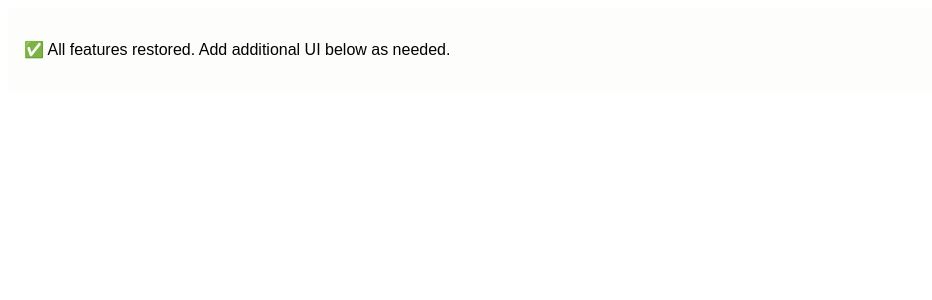
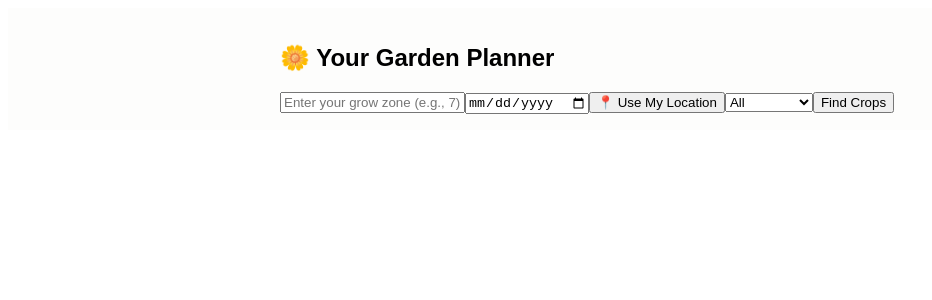
Before and after one commit to SpokenGarden/Find-Crops, a React (Create React App) app: page / in a window 1280 px wide. Both pictures are taken after a click on the button "🌿 Start Planning". Shown: the top 300 px of the page, without its empty margins (0-932 px from the left). Built offline with nearby package versions, Linux system fonts and the light colour scheme.

Commit message:
Update App.js

```diff
--- a/src/App.js
+++ b/src/App.js
@@ -1,3 +1,4 @@
+/* Full GrowBuddy App with restored interactive planner */
 import React, { useState, useEffect } from "react";
 
 export default function GardenPlannerApp() {
@@ -19,7 +20,6 @@ export default function GardenPlannerApp() {
           ...item,
           Crop: item["Crop Common Names"]
         }));
-        console.log("Loaded crop data:", normalized);
         setCropData(normalized);
       })
       .catch((err) => console.error("Failed to load crop data:", err));
@@ -29,8 +29,6 @@ export default function GardenPlannerApp() {
     if (navigator.geolocation) {
       navigator.geolocation.getCurrentPosition(async (position) => {
         const { latitude, longitude } = position.coords;
-        console.log("User Location:", latitude, longitude);
-
         try {
           const response = await fetch(`https://api.open-meteo.com/v1/forecast?latitude=${latitude}&longitude=${longitude}&daily=temperature_2m_min&timezone=auto`);
           const data = await response.json();
@@ -48,29 +46,24 @@ export default function GardenPlannerApp() {
     if (!text || !baseDate) return "N/A";
     const match = text.match(/(\d+)\s*(?:to|-)?\s*(\d+)?\s*(before|after)/i);
     if (!match) return "N/A";
-
     const from = match[1];
     const to = match[2];
     const direction = match[3];
     const startWeeks = parseInt(from);
     const endWeeks = parseInt(to || from);
     const sign = direction.toLowerCase() === "before" ? -1 : 1;
-
     const firstDate = new Date(baseDate);
     const secondDate = new Date(baseDate);
     firstDate.setDate(firstDate.getDate() + sign * startWeeks * 7);
     secondDate.setDate(secondDate.getDate() + sign * endWeeks * 7);
-
     const sortedDates = [firstDate, secondDate].sort((a, b) => a - b);
     return `${sortedDates[0].toLocaleDateString()} - ${sortedDates[1].toLocaleDateString()}`;
   };
 
   const handleSearch = () => {
     const userZone = zone.trim();
-
     const results = (cropData || []).filter((crop) => {
       if (!crop || !crop.Grow_Zones || !crop.Type || !crop.Crop) return false;
-
       const zoneList = crop.Grow_Zones.replace(/[^\d\-\s,]/g, '')
         .split(/[\s,]+/)
         .flatMap(z => {
@@ -80,13 +73,10 @@ export default function GardenPlannerApp() {
           }
           return z ? [z] : [];
         });
-
       const zoneMatch = userZone === "" || zoneList.includes(userZone);
       const categoryMatch = category === "all" || crop.Type.toLowerCase() === category.toLowerCase();
-
       return zoneMatch && categoryMatch;
     });
-
     const sorted = results.sort((a, b) => {
       const aDays = parseInt(a.Days_to_Germination);
       const bDays = parseInt(b.Days_to_Germination);
@@ -94,17 +84,7 @@ export default function GardenPlannerApp() {
       if (isNaN(bDays)) return -1;
       return aDays - bDays;
     });
-
     setFilteredCrops(sorted);
-  };
-
-  const formatZones = (zones) => {
-    const numbers = zones.match(/\d+/g);
-    return numbers ? numbers.join(", ") : zones;
-  };
-
-  const enhanceText = (text) => {
-    return text.replace(/before/gi, "before your average last frost date");
   };
 
   return (
@@ -121,9 +101,35 @@ export default function GardenPlannerApp() {
           </button>
         </div>
       ) : (
-        <div>
-          {/* Full restored UI content from earlier will go here */}
-          <p>✅ All features restored. Add additional UI below as needed.</p>
+        <div style={{ maxWidth: "720px", margin: "0 auto" }}>
+          <h2>🌼 Your Garden Planner</h2>
+          <input type="text" placeholder="Enter your grow zone (e.g., 7)" value={zone} onChange={(e) => setZone(e.target.value)} />
+          <input type="date" value={frostDate} onChange={(e) => setFrostDate(e.target.value)} />
+          <button onClick={handleGetLocation}>📍 Use My Location</button>
+          <select value={category} onChange={(e) => setCategory(e.target.value)}>
+            <option value="all">All</option>
+            <option value="flower">Flowers</option>
+            <option value="herb">Herbs</option>
+            <option value="vegetable">Vegetables</option>
+          </select>
+          <button onClick={handleSearch}>Find Crops</button>
+
+          {filteredCrops.length > 0 && (
+            <div>
+              <h3>Found {filteredCrops.length} Crops:</h3>
+              <ul>
+                {filteredCrops.map((crop, i) => (
+                  <li key={i}>
+                    <strong>{crop.Crop}</strong> ({crop.Type})<br />
+                    🌱 Sow Indoors: {parseSowWindow(crop["Sow Indoors"], frostDate)}<br />
+                    🌿 Sow Outdoors: {parseSowWindow(crop["Sow Outdoors"], frostDate)}<br />
+                    ⏱ Germination: {crop.Days_to_Germination || "N/A"}, 🍅 Harvest: {crop["Days to Harvest"] || "N/A"}<br />
+                    📍 Zones: {crop.Grow_Zones || "N/A"}
+                  </li>
+                ))}
+              </ul>
+            </div>
+          )}
         </div>
       )}
     </div>
```
